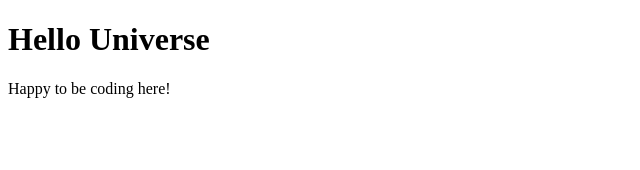
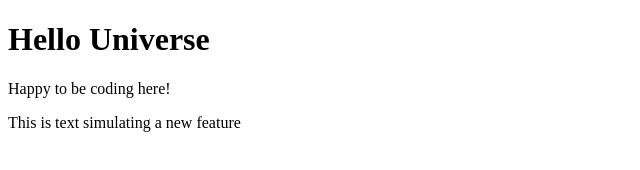
Before and after one commit to SAllstetter/test-project, a plain HTML site: page index.html in a window 1280 px wide. Shown: the whole page, without its empty margins (0-640 px from the left). Drawn offline with Linux system fonts and the light colour scheme.

Commit message:
feat simulate new feature

```diff
--- a/index.html
+++ b/index.html
@@ -10,5 +10,7 @@
 </h1>
 <p>Happy to be coding here!
 </p>
+<div>This is text simulating a new feature
+</div>
 </body>
 </html>
```
